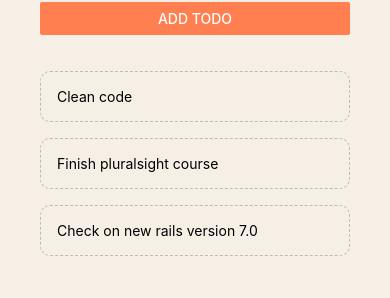
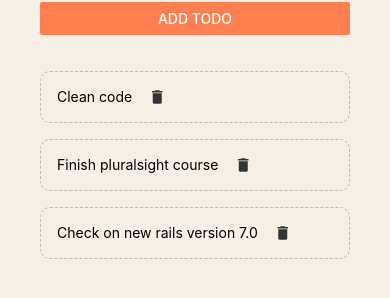
Before and after one commit to markiplagat/todo-app, a React Native app: screen / in a window 390 px wide. Shown: the part 158-456 px from the top of the page. Built offline with nearby package versions, Linux system fonts and the light colour scheme.

Commit message:
Delete icon

```diff
--- a/components/TodoItem.js
+++ b/components/TodoItem.js
@@ -1,10 +1,14 @@
 import React from 'react';
-import {StyleSheet, Text, TouchableOpacity} from 'react-native';
+import {StyleSheet, Text, TouchableOpacity, View} from 'react-native';
+import { MaterialIcons } from '@expo/vector-icons';
 
 const TodoItem = ({item, pressHandler}) => {
     return(
         <TouchableOpacity onPress={() => pressHandler(item.key)}>
-            <Text style={styles.item}>{item.text}</Text>
+            <View style={styles.item}>
+                <Text style={styles.itemText}>{item.text}</Text>
+                <MaterialIcons name='delete' size={18} color='#333'/>
+            </View>
         </TouchableOpacity>
     );
 };
@@ -16,7 +20,12 @@
         borderStyle: "dashed",
         borderColor: "#bbb",
         borderWidth: 1,
-        borderRadius: 10
+        borderRadius: 10,
+        flex: 1,
+        flexDirection: 'row'
+    },
+    itemText: {
+        marginRight: 16
     }
 });
 
--- a/package.json
+++ b/package.json
@@ -8,6 +8,7 @@
     "eject": "expo eject"
   },
   "dependencies": {
+    "@expo/vector-icons": "^12.0.5",
     "expo": "~42.0.1",
     "expo-status-bar": "~1.0.4",
     "react": "16.13.1",
```
Also changed, not shown: 1 other file (tests, documents, lock files or other folders).
